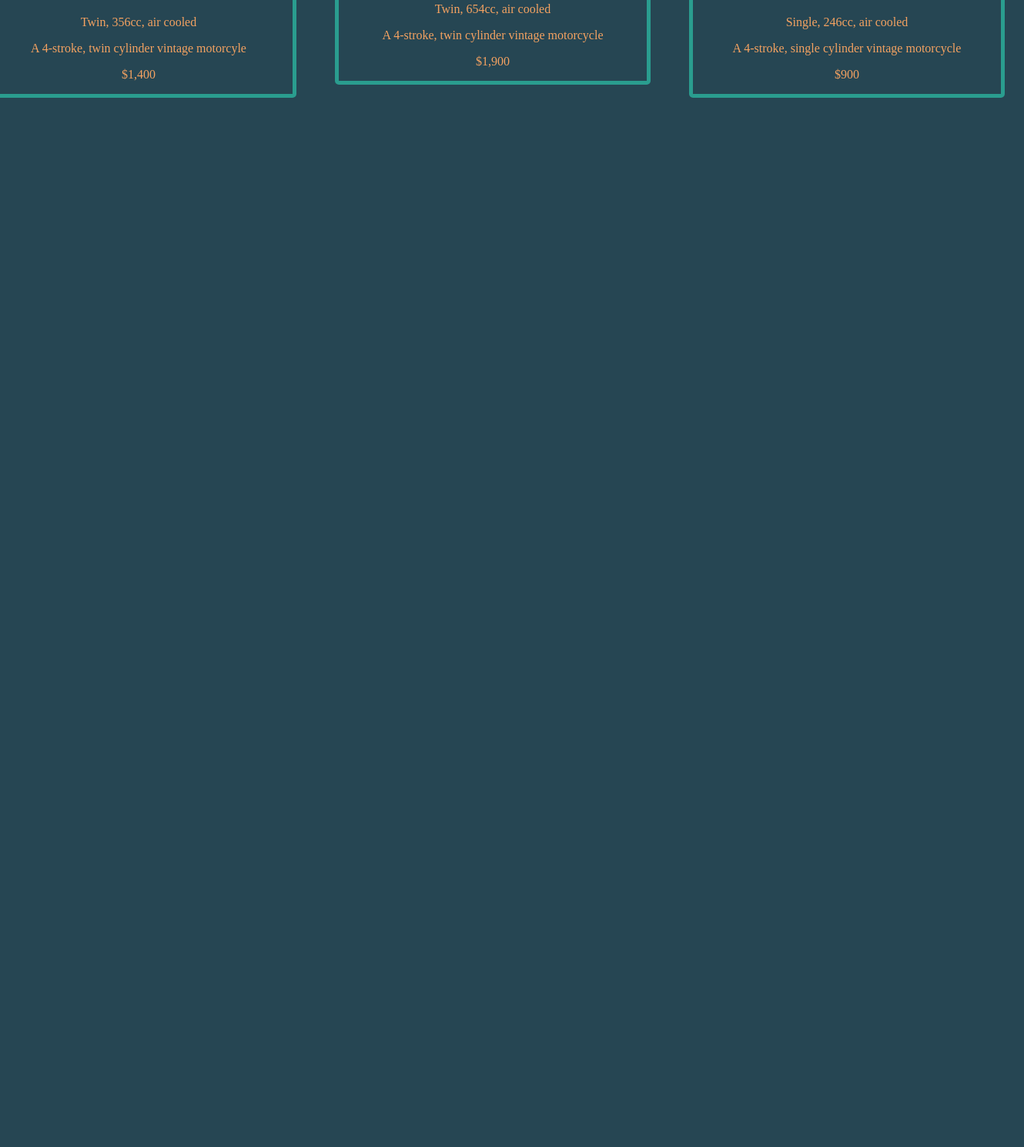
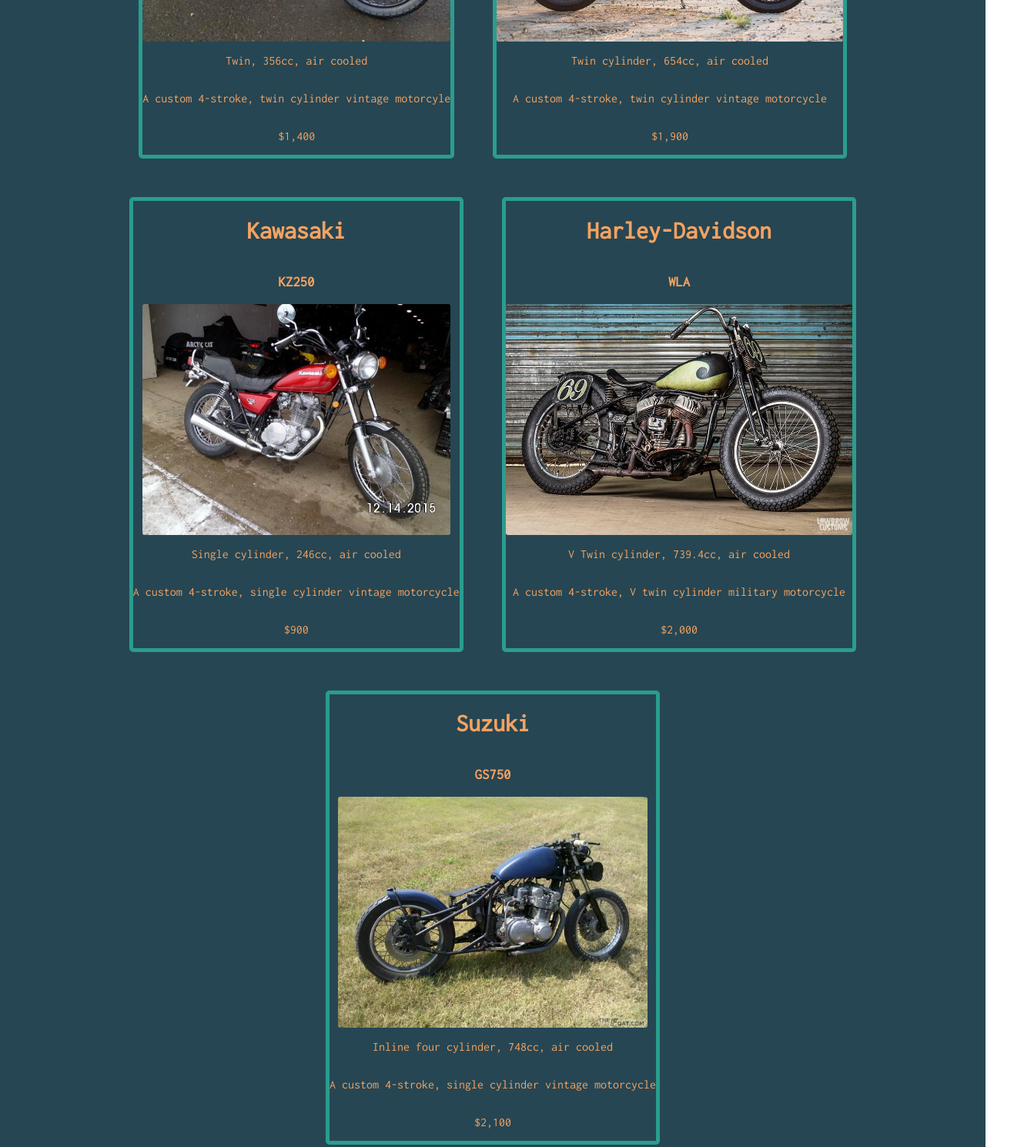
Before and after one commit to NoahDeltoroSmyth/Commerce-site, a website with bundled scripts: page index.html in a window 1280 px wide. Shown: the part 629-2119 px from the top of the page at 77% size, 1330 px wide, since content can reach past the window. Before the commit the page ends 800 px from the top, so only its background shows below. Built offline with nearby package versions, Linux system fonts and the light colour scheme.

Commit message:
added last 2 products and more css

```diff
--- a/index.html
+++ b/index.html
@@ -6,6 +6,12 @@
     <meta name="viewport" content="width=device-width, initial-scale=1.0">
     <meta http-equiv="X-UA-Compatible" content="ie=edge">
     <link href="https://fonts.googleapis.com/css2?family=Titillium+Web:wght@300&display=swap" rel="stylesheet">
+    <link rel="preconnect" href="https://fonts.googleapis.com">
+    <link rel="preconnect" href="https://fonts.gstatic.com" crossorigin>
+    <link href="https://fonts.googleapis.com/css2?family=Big+Shoulders+Stencil+Display&display=swap" rel="stylesheet">
+    <link rel="preconnect" href="https://fonts.googleapis.com">
+    <link rel="preconnect" href="https://fonts.gstatic.com" crossorigin>
+    <link href="https://fonts.googleapis.com/css2?family=Inconsolata&display=swap" rel="stylesheet">
     <link rel="stylesheet" href="./styles/reset.css">
     <link rel="stylesheet" href="./styles/style.css">
     <link rel="stylesheet" href="./styles/home.css">
--- a/motorcycles.js
+++ b/motorcycles.js
@@ -15,7 +15,7 @@
         model: 'CB360',
         img: './assets/cb360.jpeg',
         engine: 'Twin, 356cc, air cooled',
-        description: 'A 4-stroke, twin cylinder vintage motorcyle',
+        description: 'A custom 4-stroke, twin cylinder vintage motorcyle',
         price: '$1,400'
     },
     {
@@ -23,8 +23,8 @@
         manufacturer: 'Yamaha',
         model: 'XS650',
         img:'./assets/xs650.jpeg',
-        engine:'Twin, 654cc, air cooled',
-        description:'A 4-stroke, twin cylinder vintage motorcycle',
+        engine:'Twin cylinder, 654cc, air cooled',
+        description:'A custom 4-stroke, twin cylinder vintage motorcycle',
         price: '$1,900'
     },
     {
@@ -32,8 +32,26 @@
         manufacturer: 'Kawasaki',
         model: 'KZ250',
         img:'./assets/kz250.jpeg',
-        engine: 'Single, 246cc, air cooled',
-        description: 'A 4-stroke, single cylinder vintage motorcycle',
+        engine: 'Single cylinder, 246cc, air cooled',
+        description: 'A custom 4-stroke, single cylinder vintage motorcycle',
         price: '$900'
+    },
+    {
+        id: '4',
+        manufacturer: 'Harley-Davidson',
+        model: 'WLA',
+        img:'./assets/harley.jpeg',
+        engine: 'V Twin cylinder, 739.4cc, air cooled',
+        description: 'A custom 4-stroke, V twin cylinder military motorcycle',
+        price: '$2,000'
+    },
+    {
+        id: '5',
+        manufacturer: 'Suzuki',
+        model: 'GS750',
+        img:'./assets/suzuki.jpeg',
+        engine: 'Inline four cylinder, 748cc, air cooled',
+        description: 'A custom 4-stroke, single cylinder vintage motorcycle',
+        price: '$2,100'
     }
 ];
--- a/styles/style.css
+++ b/styles/style.css
@@ -1,4 +1,4 @@
-body {
+div {
     background-color: #264653;
     display: flex;
     justify-content: center;
@@ -10,6 +10,7 @@
     display: flex;
     flex-direction: row;
     align-items: center;
+    flex-wrap: wrap;
 }
 
 .motorcycle-card {
@@ -18,8 +19,13 @@
     border-radius: 5px;
 }
 
+.motorcycle-card:hover {
+    border: #F4A261 solid 5px;
+}
+
 img {
-    width: 400px;
+    max-width: 100%;
+    height: 300px;
     border: #E9C46A 3px solid;
     border-radius: 3px;
     margin: 25px;
@@ -29,9 +35,12 @@
     display: flex;
     justify-content: center;
     color: #F4A261;
+    font-family: Inconsolata;
 }
 
 #header {
     margin-bottom: 100px;
     color: #E76F51;
+    font-family: Big Shoulders Stencil Display;
+    font-size: 4em;
 }
```
Also changed, not shown: assets/harley.jpeg (added), assets/suzuki.jpeg (added).
